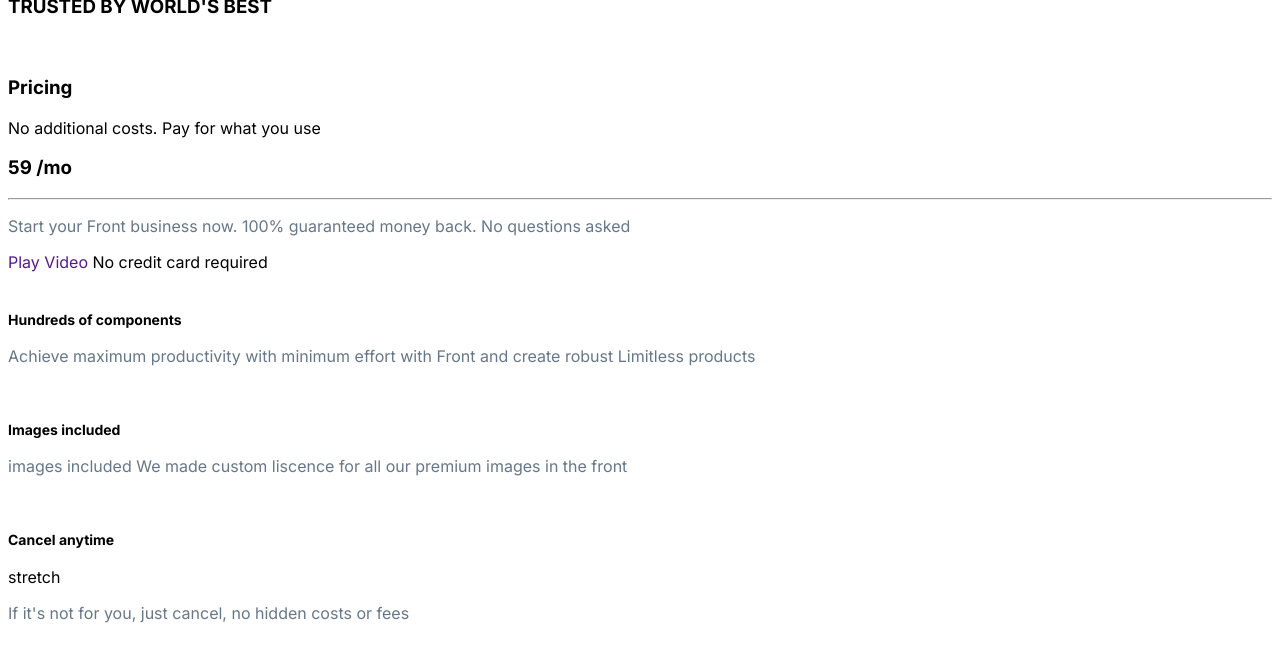
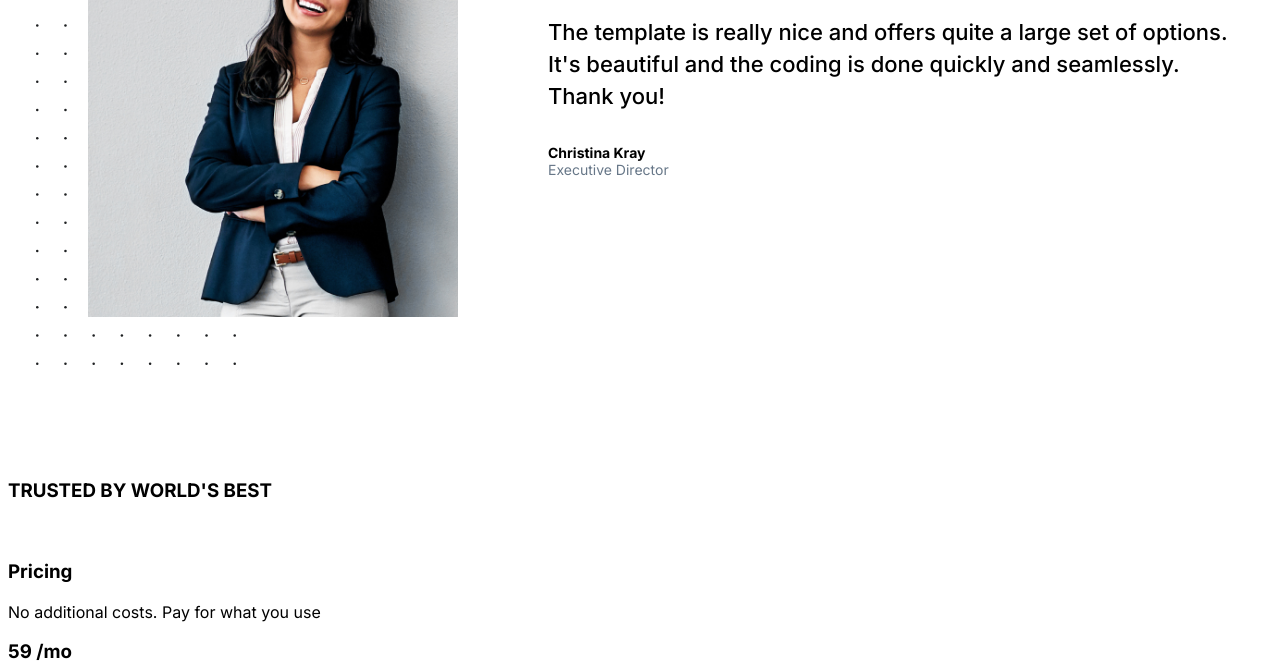
Before and after one commit to jpmllr89/saas, a plain HTML site: page index.html in a window 1280 px wide. Shown: the part 2301-2962 px from the top of the page. Drawn offline with Linux system fonts and the light colour scheme.

Commit message:
Arrange testimonial section
put dot design below picture, flexbox block-text, resize font

```diff
--- a/index.html
+++ b/index.html
@@ -173,11 +173,12 @@
   <section class="testimonial">
 
     <div class="testimonial-img-panel">
-      <img src="" alt="">
+      <img src="assets/people/woman_three.jpg" alt="Christina Kray">
+      <img src="assets/abstract/dots.svg" alt="">
     </div>
 
     <div class="testimonial-block-text">
-      <img src="" alt="">
+      <img src="assets/company_logos/hubspot.svg" alt="">
       <h3>The template is really nice and offers quite a large set of options.  It's beautiful and the coding is done quickly and seamlessly.  Thank you!</h3>
 
       <div class="person-tag">
--- a/main.css
+++ b/main.css
@@ -318,3 +318,69 @@ left: var(--size-50);
   font-size: var(--size-30);
   text-align:center;
 }
+
+/* testimonial section */
+
+.testimonial{
+  display: flex;
+  flex-direction: row;
+  margin-top: 80px;
+  gap: 60px;
+}
+
+.testimonial-img-panel{
+  height: 560px;
+  width: 450px;
+  position: relative;
+}
+
+.testimonial-img-panel img:nth-child(1){
+  position:absolute;
+  width: 370px;
+  left: 80px;
+}
+.testimonial-img-panel img:nth-child(2){
+  display:inline;
+  position:absolute;
+  z-index: -1;
+  left: 28px;
+  top: 95px;
+  width: 200px;
+  height: auto;
+}
+
+.testimonial-block-text{
+  width: 100%;
+  flex: 1;
+}
+
+.testimonial-block-text{
+  display:flex;
+  flex-direction: column;
+  gap: 10px;
+  padding:50px 30px;
+}
+
+.testimonial-block-text img{
+  width: 100px;
+}
+
+.testimonial-block-text h3{
+  font-weight: 500;
+  font-size: 22px;
+  line-height: 32px;
+}
+
+.person-tag{
+  display: flex;
+  flex-direction: column;
+}
+
+.person-tag h4{
+  margin: 0;
+}
+
+.person-tag span{
+  font-size: var(--size-14);
+  color: var(--font-color-main);
+}
```
